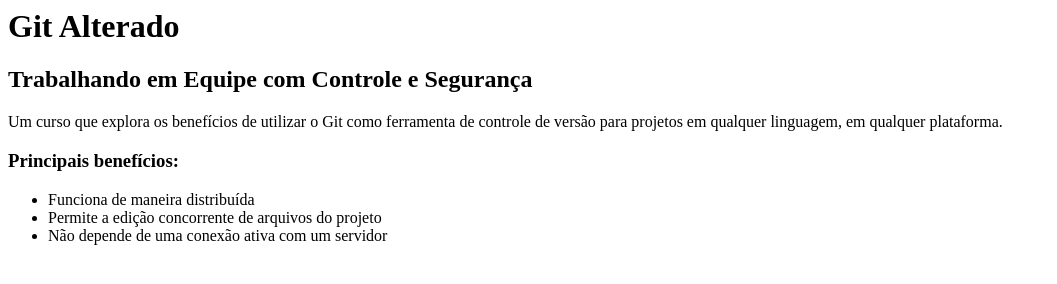
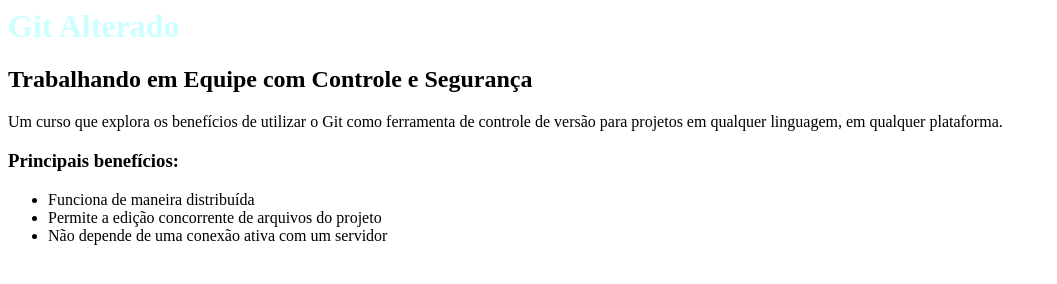
Before and after one commit to andre-forweb/curso-git-alura, a plain HTML site: page index.html in a window 1280 px wide. Shown: the whole page, without its empty margins (0-1057 px from the left). Drawn offline with Linux system fonts and the light colour scheme.

Commit message:
Alteração de estilos da index.html

```diff
--- a/index.html
+++ b/index.html
@@ -1,5 +1,12 @@
 <html>
     <head>
+
+	<style type="text/css">
+		h1 {
+			color: #cff;
+		}
+	</style>
+
     </head>
     <body>
 	<h1>Git Alterado</h1>
```
